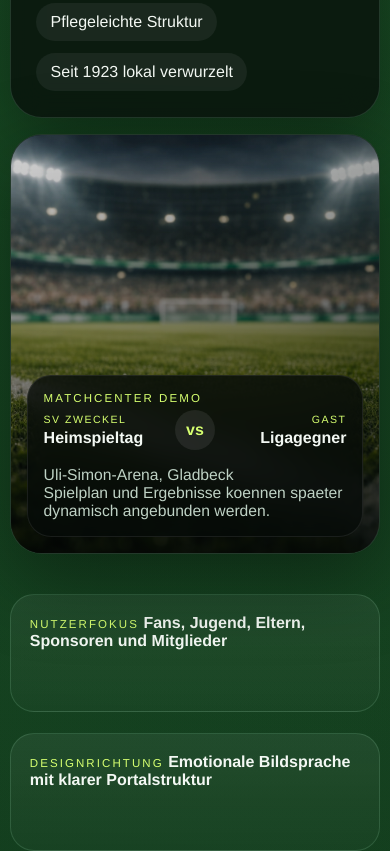
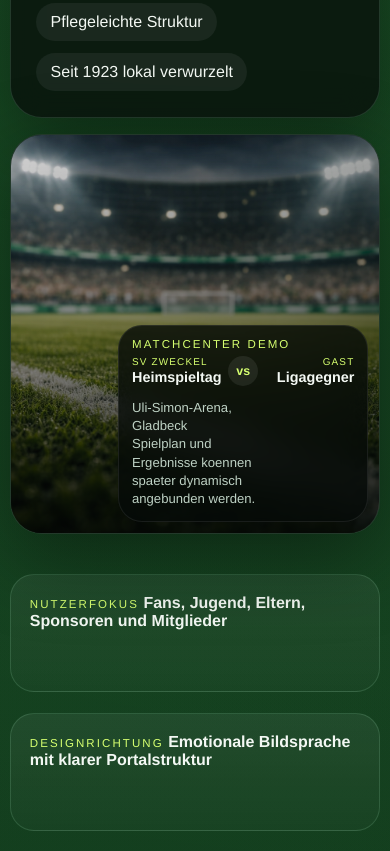
Before and after one commit to kevin1337pro/sv-zweckel-website, a plain HTML site: page index.html in a window 390 px wide. Shown: the part 720-1571 px from the top of the page. Drawn offline with Linux system fonts and the light colour scheme.

Commit message:
Tighten header and hero overlay sizing

```diff
--- a/styles.css
+++ b/styles.css
@@ -82,6 +82,7 @@ textarea {
   border-radius: 999px;
   backdrop-filter: blur(18px);
   box-shadow: var(--shadow);
+  overflow: hidden;
 }
 
 .brand-link {
@@ -126,12 +127,16 @@ textarea {
 .primary-nav {
   display: flex;
   align-items: center;
-  gap: 0.9rem;
+  gap: 0.45rem;
+  flex-wrap: nowrap;
 }
 
 .primary-nav a {
-  padding: 0.7rem 0.95rem;
+  padding: 0.62rem 0.78rem;
   border-radius: 999px;
+  font-size: 0.92rem;
+  line-height: 1;
+  white-space: nowrap;
   color: var(--muted);
   transition: background-color 180ms ease, color 180ms ease,
     transform 180ms ease;
@@ -287,10 +292,11 @@ textarea {
 
 .hero-overlay-card {
   position: absolute;
-  right: 1.2rem;
-  bottom: 1.2rem;
-  width: min(88%, 420px);
-  padding: 1.2rem;
+  right: 1rem;
+  bottom: 1rem;
+  width: min(72%, 340px);
+  max-width: calc(100% - 2rem);
+  padding: 0.95rem 1rem;
   border-radius: var(--radius-lg);
   background: rgba(6, 11, 8, 0.78);
   border: 1px solid rgba(255, 255, 255, 0.08);
@@ -302,7 +308,7 @@ textarea {
   display: grid;
   grid-template-columns: minmax(0, 1fr) auto minmax(0, 1fr);
   align-items: center;
-  gap: 1rem;
+  gap: 0.75rem;
 }
 
 .scoreline > div {
@@ -315,25 +321,28 @@ textarea {
 
 .scoreline strong {
   display: block;
-  font-size: clamp(1.4rem, 2.1vw, 2rem);
+  font-size: clamp(1.15rem, 1.65vw, 1.65rem);
   line-height: 1.05;
 }
 
 .score-divider {
   display: inline-grid;
   place-items: center;
-  width: 46px;
-  height: 46px;
+  width: 38px;
+  height: 38px;
   border-radius: 50%;
   background: rgba(255, 255, 255, 0.08);
   color: var(--accent);
   font-weight: 700;
+  font-size: 0.95rem;
 }
 
 .overlay-meta {
-  margin: 1rem 0 0;
+  margin: 0.8rem 0 0;
   color: var(--muted);
-  max-width: 30ch;
+  max-width: 24ch;
+  font-size: 0.95rem;
+  line-height: 1.45;
 }
 
 .ticker-strip,
@@ -1374,7 +1383,7 @@ textarea {
   }
 
   .hero-overlay-card {
-    width: min(88%, 430px);
+    width: min(74%, 320px);
   }
 
   .featured-news-media img {
@@ -1437,25 +1446,28 @@ textarea {
   }
 
   .hero-overlay-card {
-    left: 1rem;
-    right: 1rem;
-    bottom: 1rem;
-    width: auto;
-    padding: 1rem;
+    right: 0.8rem;
+    left: auto;
+    bottom: 0.8rem;
+    width: min(calc(100% - 1.6rem), 285px);
+    max-width: calc(100% - 1.6rem);
+    padding: 0.85rem 0.9rem;
   }
 
   .scoreline strong {
-    font-size: clamp(1.15rem, 5vw, 1.6rem);
+    font-size: clamp(0.98rem, 4.2vw, 1.28rem);
   }
 
   .score-divider {
-    width: 40px;
-    height: 40px;
+    width: 34px;
+    height: 34px;
+    font-size: 0.86rem;
   }
 
   .overlay-meta {
-    max-width: none;
-    font-size: 0.98rem;
+    max-width: 21ch;
+    font-size: 0.88rem;
+    line-height: 1.4;
   }
 
   .hero-copy h1,
@@ -1503,20 +1515,40 @@ textarea {
   }
 
   .hero-stage {
-    min-height: 420px;
+    min-height: 400px;
   }
 
   .scoreline {
-    gap: 0.75rem;
+    gap: 0.6rem;
   }
 
   .scoreline strong {
-    font-size: 1rem;
+    font-size: 0.9rem;
   }
 
   .club-tag {
-    font-size: 0.66rem;
-    letter-spacing: 0.14em;
+    font-size: 0.62rem;
+    letter-spacing: 0.12em;
+    margin-bottom: 0.2rem;
+  }
+
+  .hero-overlay-card {
+    right: 0.7rem;
+    bottom: 0.7rem;
+    width: min(calc(100% - 1.4rem), 250px);
+    max-width: calc(100% - 1.4rem);
+    padding: 0.75rem 0.8rem;
+  }
+
+  .score-divider {
+    width: 30px;
+    height: 30px;
+    font-size: 0.78rem;
+  }
+
+  .overlay-meta {
+    max-width: 18ch;
+    font-size: 0.82rem;
   }
 
   .info-panel {
```
